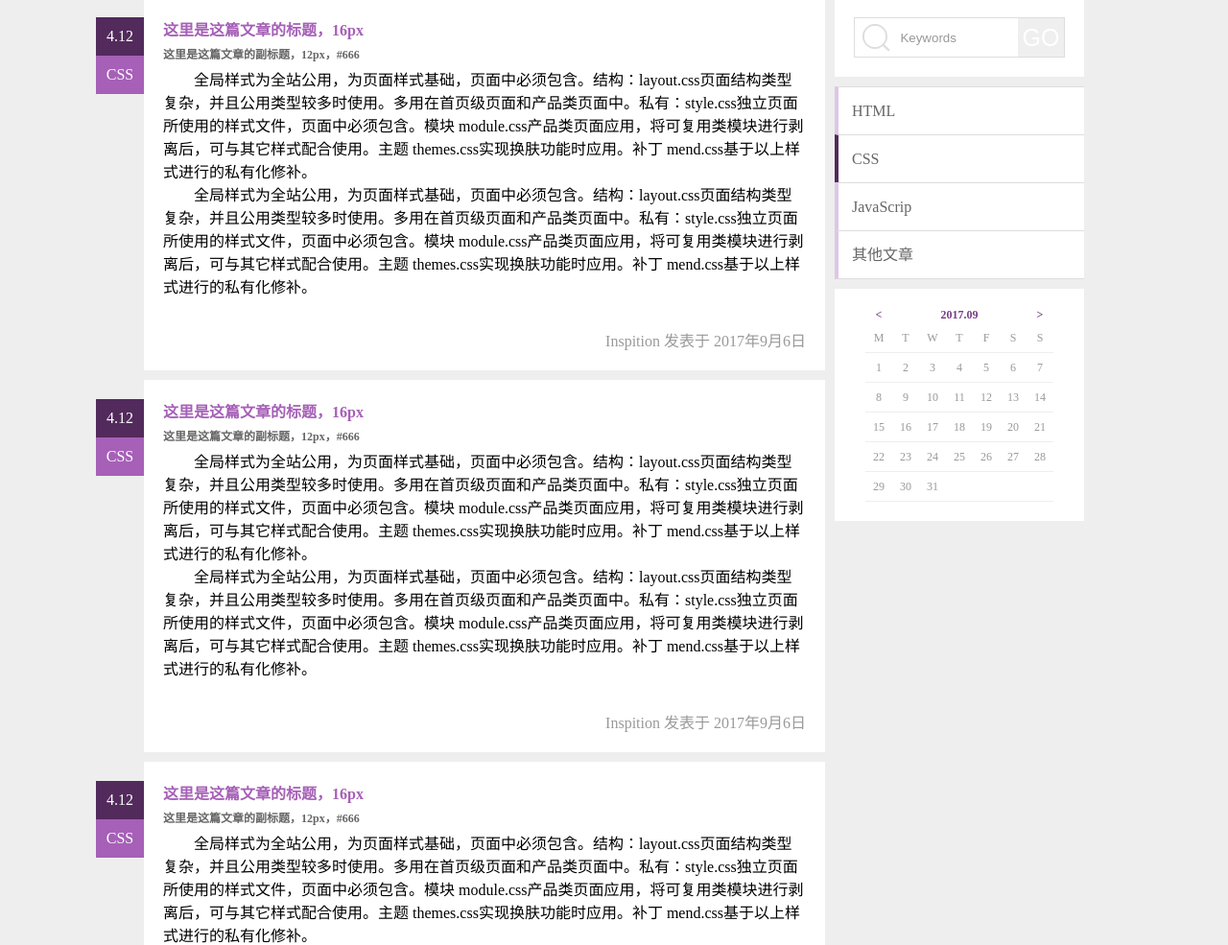
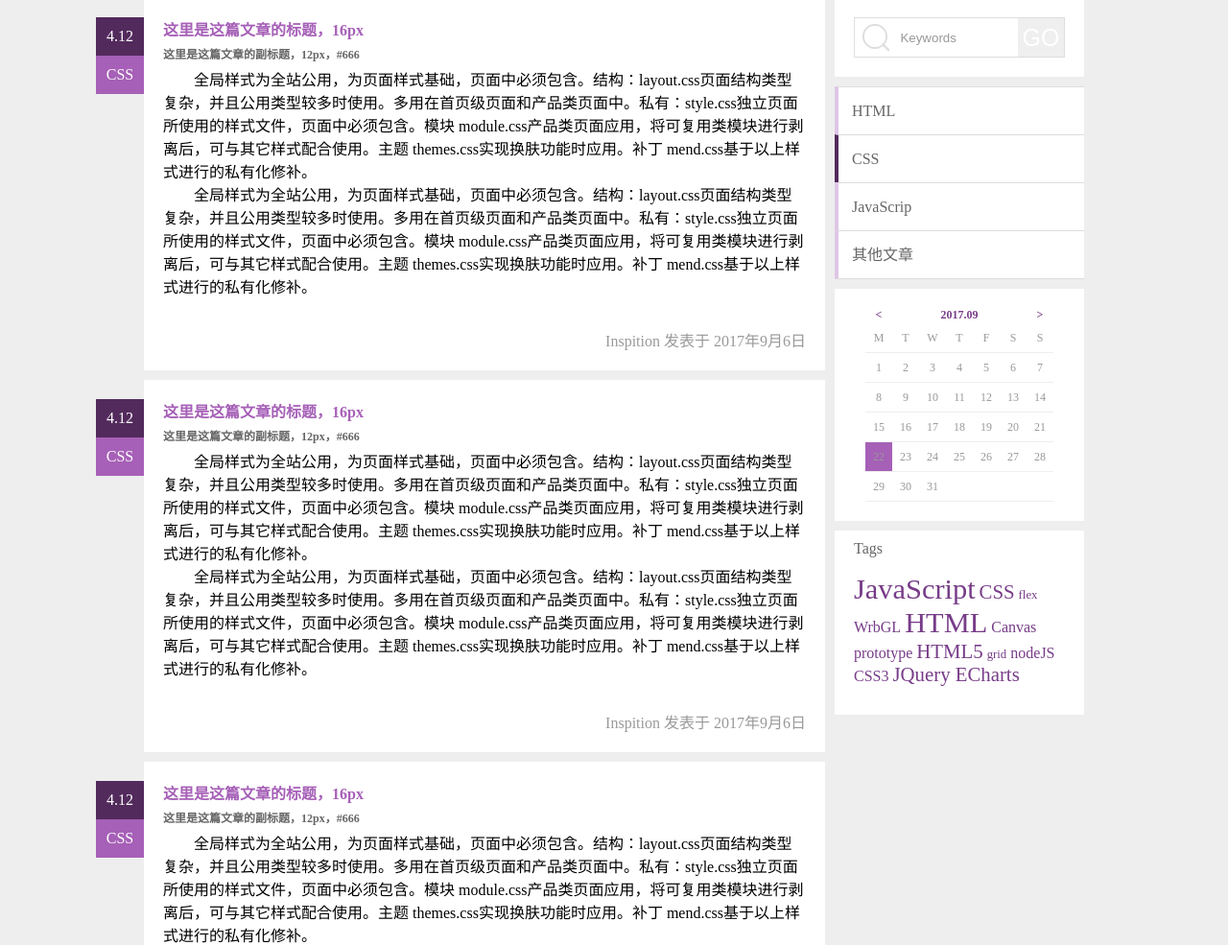
Before and after one commit to inspition/task0001, a plain HTML site: page blog.html in a window 1280 px wide. Shown: the part 102-1087 px from the top of the page at 96% size. Drawn offline with Linux system fonts and the light colour scheme.

Commit message:
2017-9-23 04:30:25

```diff
--- a/blog.html
+++ b/blog.html
@@ -137,7 +137,7 @@
 									<td>21</td>
 								</tr>
 								<tr>
-									<td>22</td>
+									<td class="now">22</td>
 									<td>23</td>
 									<td>24</td>
 									<td>25</td>
@@ -157,7 +157,24 @@
 							</tbody>
 					</table>
 				</div>
-				<div class="tags"></div>
+				<div class="tags">
+					<h1>Tags</h1>
+					<ul>
+						<li class="tags-1">JavaScript</li>
+						<li class="tags-2">CSS</li>
+						<li class="tags-3">flex</li>
+						<li>WrbGL</li>
+						<li class="tags-1">HTML</li>
+						<li>Canvas</li>
+						<li>prototype</li>
+						<li class="tags-2">HTML5</li>
+						<li class="tags-3">grid</li>
+						<li>nodeJS</li>
+						<li>CSS3</li>
+						<li class="tags-2">JQuery ECharts</li>
+					</ul>
+					<!-- <p><span class="tags-1">Javascript</span><span class="tags-2">CSS</span>flexWebGL<span class="tags-1">HTML</span>Canvasprototype<span class="tags-2">HTML5</span><span class="tags-3">grid</span>nodeJSCSS3<span class="tags-2">jQuery ECharts</span></p> -->
+				</div>
 			</div>
 		</div>
 	</div>
--- a/css/style.css
+++ b/css/style.css
@@ -281,6 +281,8 @@ dl:first-child {
 	color: #999;
 }
 
+.now,
+.sidebar .time td:hover,
 .page ul .pgnow.now {
 	background-color: #a660b7;
 }
@@ -375,8 +377,6 @@ ul .pgnow.now a {
 	border-bottom: 1px solid #eee;
 }
 
-.time table tbody {}
-
 .sidebar .time th {
 	color: #773c88;
 }
@@ -386,6 +386,44 @@ ul .pgnow.now a {
 	line-height: 30px;
 	text-align: center;
 	color: #999;
+}
+
+.m-blog .sidebar .tags {
+	padding: 10px 20px 30px;
+	background-color: #fff;
+}
+
+.sidebar .tags h1 {
+	font-size: 1em;
+	font-weight: normal;
+	color: #666;
+}
+
+.sidebar .tags ul {
+	margin-top: 1em;
+	color: #773c88;
+}
+
+.sidebar .tags li {
+	display: inline-block;
+}
+
+/* .sidebar .tags p {
+	font-size: 1em;
+	word-break: break-word;
+	color: #773c88;
+} */
+
+.sidebar .tags .tags-1 {
+	font-size: 1.9em;
+}
+
+.sidebar .tags .tags-2 {
+	font-size: 1.3em;
+}
+
+.sidebar .tags .tags-3 {
+	font-size: 0.8em;
 }
 
 /* END Main-blog */
```
